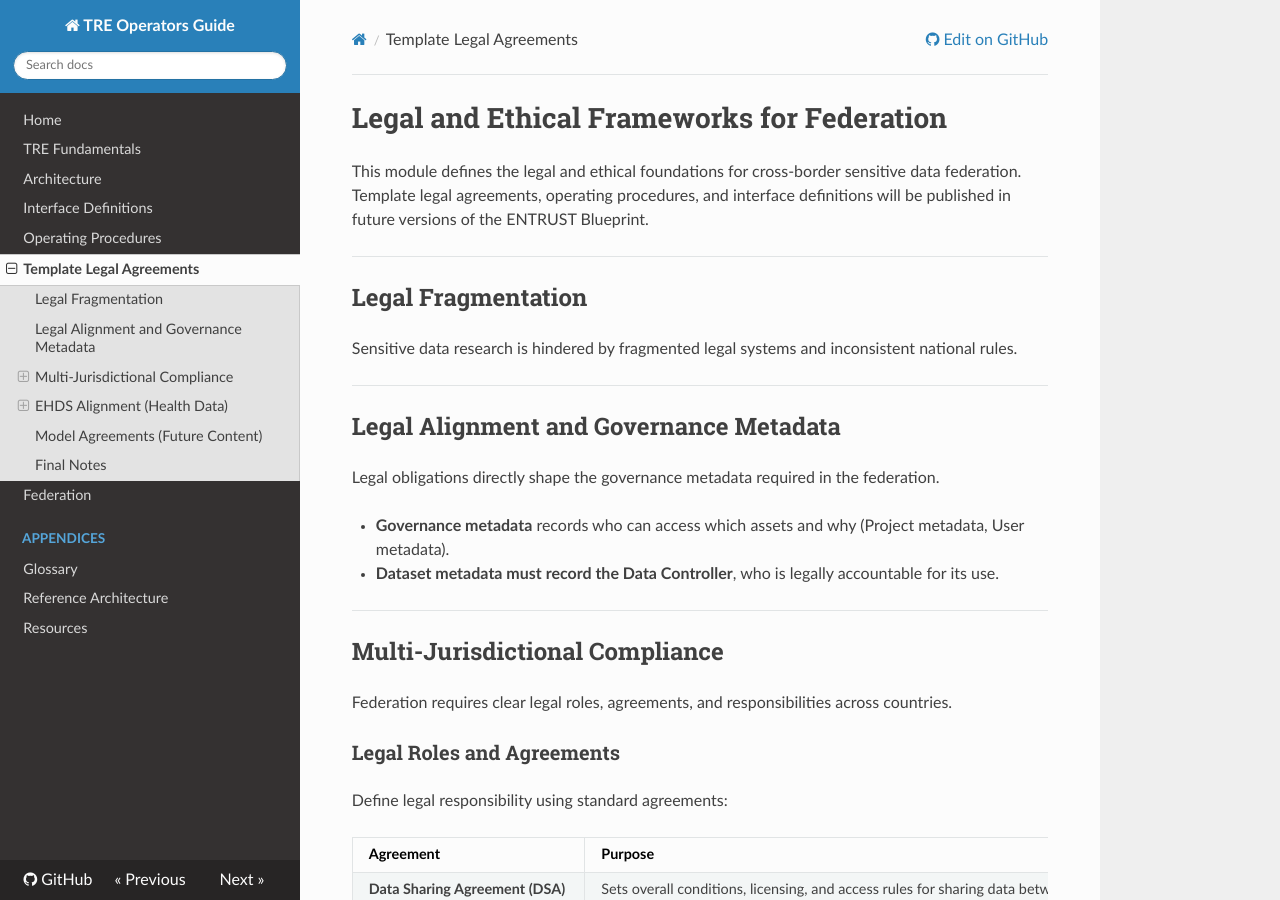
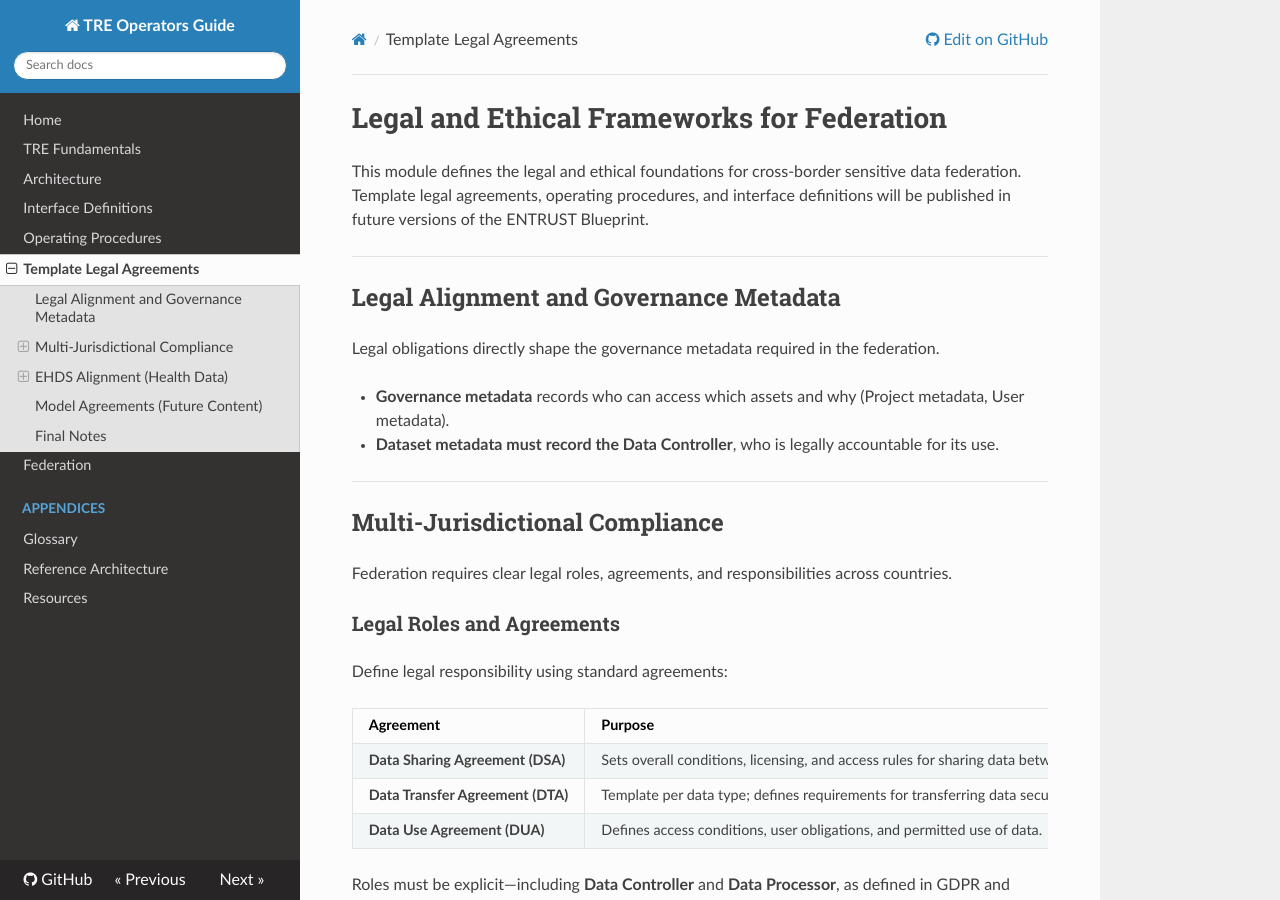
Before and after one commit to unioslo/tre-operators-docs, an MkDocs documentation site: the page built from docs/modules/legal/index.md, in a window 1280 px wide and 900 px high. Built offline with MkDocs 1.6.1, drawn with Linux system fonts in a browser that asks for light colours; nearby versions of some CDN libraries.

Commit message:
Remove section on legal fragmentation to streamline legal and ethical framework documentation for cross-border sensitive data federation.

```diff
--- a/docs/modules/legal/index.md
+++ b/docs/modules/legal/index.md
@@ -1,12 +1,6 @@
 # Legal and Ethical Frameworks for Federation
 
 This module defines the legal and ethical foundations for cross-border sensitive data federation. Template legal agreements, operating procedures, and interface definitions will be published in future versions of the ENTRUST Blueprint.
-
----
-
-## Legal Fragmentation
-
-Sensitive data research is hindered by fragmented legal systems and inconsistent national rules.
 
 ---
 
```
